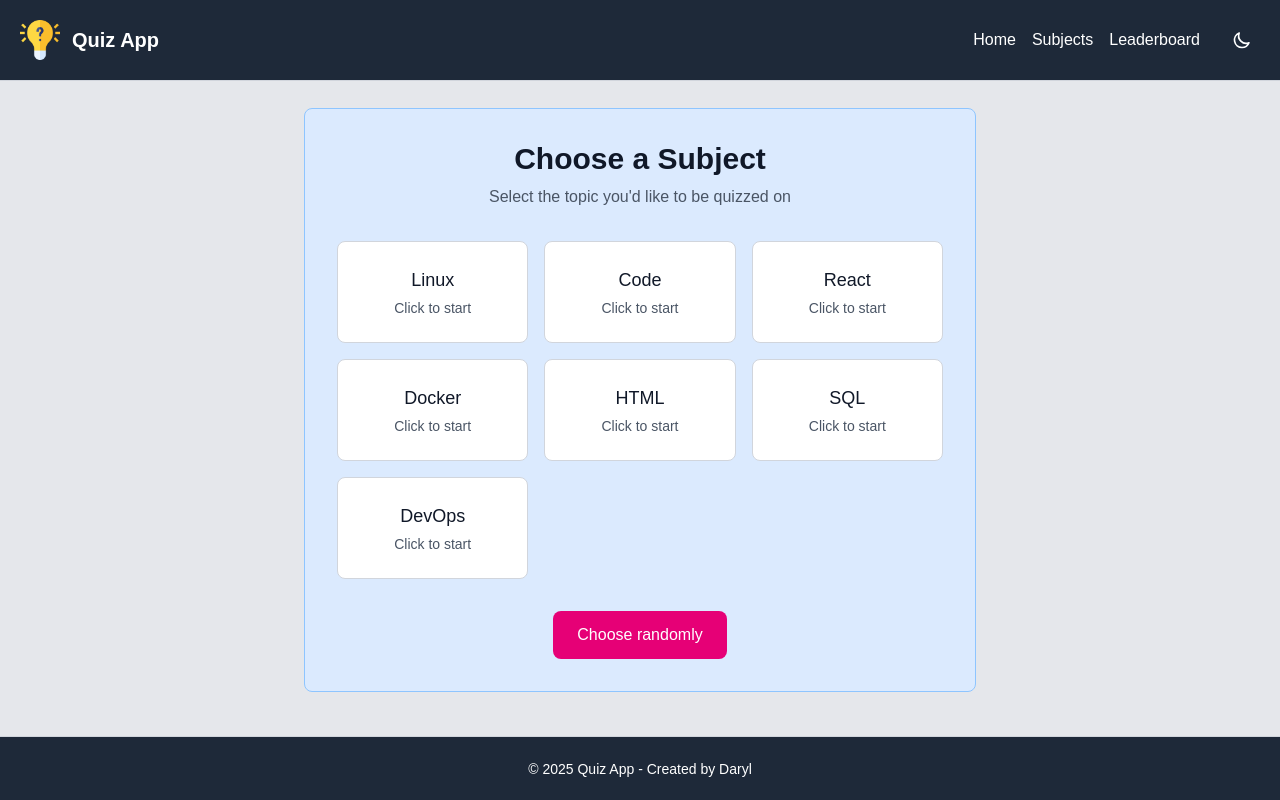
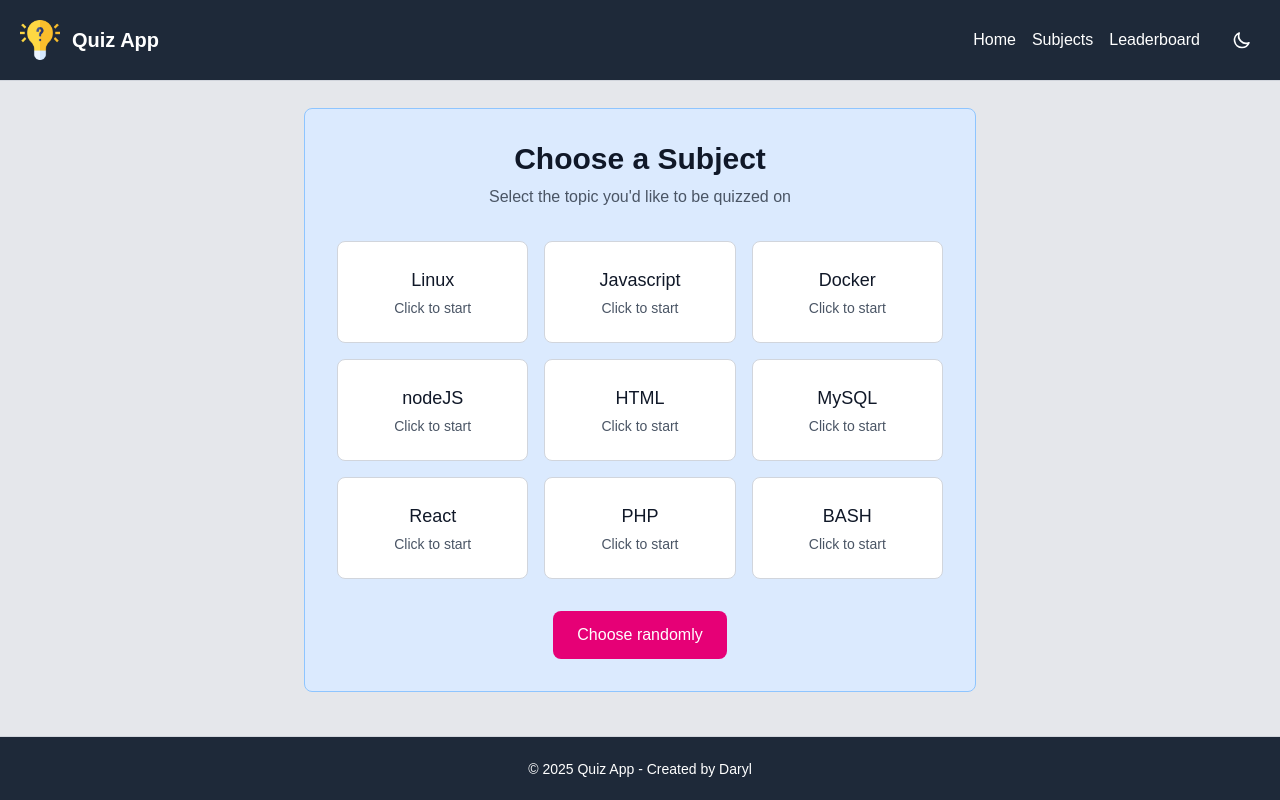
Before and after one commit to daryldewilde/React_Quiz_App, a React (Create React App) app: page /subjects in a window 1280 px wide. Built offline with nearby package versions, Linux system fonts and the light colour scheme; no server answers.

Commit message:
fix: update default limit and categories for quiz questions API

```diff
--- a/src/api.ts
+++ b/src/api.ts
@@ -7,7 +7,7 @@ export const baseUrl = "https://quizapi.io/api/v1/questions";
 // Default query parameters for fetching quiz questions
 export const queryParams = {
     apiKey : process.env.REACT_APP_QUIZ_API_KEY,
-    limit: 10,
+    limit: 20,
     difficulty: "Easy",
     multiple_correct_answers: "false"
 };
@@ -19,10 +19,12 @@ export const staleTime = 1000 * 60 * 20; // 20 mins - how long data is considere
 // Categories available for quizzes
 export const categories = [
     "Linux",
-    "Code",
+    "Javascript",
+    "Docker",
+    "nodeJS",
+    "HTML",
+    "MySQL",
     "React",
-    "Docker",
-    "HTML",
-    "SQL",
-    "DevOps"
+    "PHP",
+    "BASH"
 ];
```
